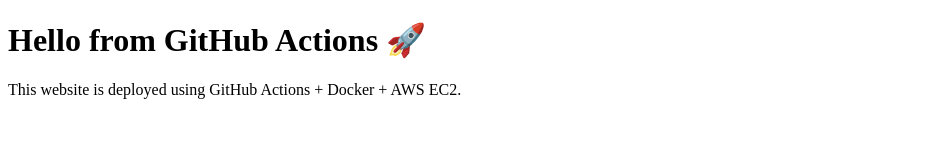
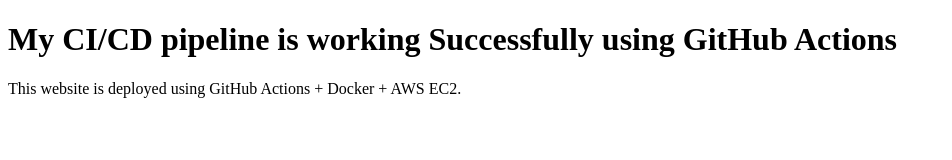
Before and after one commit to Prasath-DevOps/GitHub-Action-Project01, a plain HTML site: page index.html in a window 1280 px wide. Shown: the whole page, without its empty margins (0-952 px from the left). Drawn offline with Linux system fonts and the light colour scheme.

Commit message:
CI/CD pipeline is working successfully

```diff
--- a/index.html
+++ b/index.html
@@ -5,7 +5,7 @@
 </head>
 <body>
 
-    <h1>Hello from GitHub Actions 🚀</h1>
+    <h1>My CI/CD pipeline is working Successfully using GitHub Actions</h1>
 
     <p>
         This website is deployed using
```
